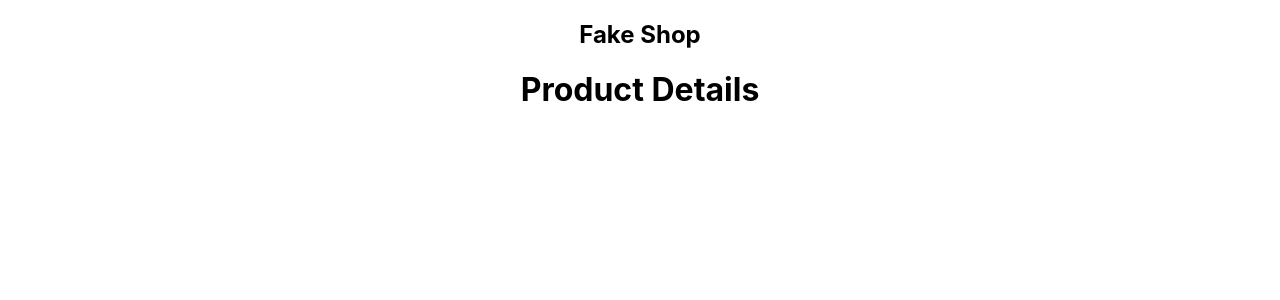
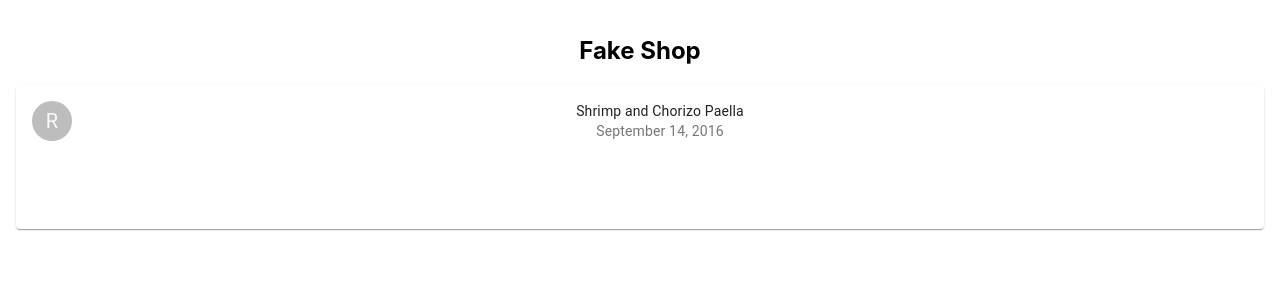
Before and after one commit to JahongirHamidov/Redux_app, a React (Create React App) app: page /product/1 in a window 1280 px wide. Shown: the top 300 px of the page. Built offline with nearby package versions, Linux system fonts and the light colour scheme; no server answers; the HTML template or start-up script is replaced by a standard one.

Commit message:
logiccally ended

```diff
--- /dev/null
+++ b/src/Components/Spinner/Spinner.js
@@ -0,0 +1,14 @@
+import React from 'react'
+import './SpinnerStyles.css'
+
+export default function Spinner() {
+    return (
+       <div>
+            <div class="blocks">
+                <div class="block orange"></div>
+                <div class="block blue"></div>
+            </div>
+        </div>
+
+    )
+}
--- /dev/null
+++ b/src/Components/Spinner/SpinnerStyles.css
@@ -0,0 +1,49 @@
+body {
+  margin: 0;
+  padding: 1rem;
+}
+
+.blocks {
+  height: 100vh;
+  display: flex;
+  align-items: center;
+  position: relative;
+  justify-content: center;
+}
+
+.block {
+  --sz: 8vmin;
+  --tX: 0;
+  --animation: 700ms cubic-bezier(0.3, 0.5, 0.4, 0.9) infinite alternate-reverse;
+  --hm: 4.5vmin;
+  height: var(--sz);
+  width: var(--sz);
+  background-image: var(--bg);
+  border-radius: 50%;
+  transform: translateX(var(--tX));
+  mix-blend-mode: lighten;
+}
+
+.orange {
+  --bg: linear-gradient(-50deg, #fbab7e 0%, #f7ce68 100%);
+  margin-right: var(--hm);
+  animation: attract-orange var(--animation);
+}
+
+.blue {
+  --bg: linear-gradient(50deg, #00bfd5 0%, #c5f5ff 100%);
+  margin-left: var(--hm);
+  animation: attract-blue var(--animation);
+}
+
+@keyframes attract-orange {
+  to {
+    transform: translateX(calc(var(--sz) + calc(var(--hm) / 4)));
+  }
+}
+
+@keyframes attract-blue {
+  to {
+    transform: translateX(calc(var(--sz) * -1 - calc(var(--hm) / 4)));
+  }
+}
--- a/src/Containers/ProductDetails.js
+++ b/src/Containers/ProductDetails.js
@@ -2,11 +2,26 @@ import React, {useEffect} from 'react'
 import { useParams } from 'react-router-dom'
 import axios from 'axios'
 import {useDispatch, useSelector} from 'react-redux'
-import { selectedProducts } from '../redux/Actions/productAction'
+import { selectedProducts, removeSelectedProducts } from '../redux/Actions/productAction'
+
+import {
+    Card,
+    CardHeader,
+    Collapse,
+    Avatar,
+    IconButton,
+    CardMedia,
+    Typography,
+    CardActions,
+    CardContent,
+} from '@material-ui/core'
+
+import Spinner from '../Components/Spinner/Spinner.js'
 
 
 const ProductDetails = () => {
     const product = useSelector((state) => state.product)
+    const {image, title, price, category, description} = product
     const {productId} = useParams()
     const dispatch = useDispatch()
     console.log(productId)
@@ -24,12 +39,60 @@ const ProductDetails = () => {
             if( productId && productId != ''){
                 fetchProductDetails()
             }
+            return () => {
+                dispatch(removeSelectedProducts())
+            }
         }, [productId])
+
+
+
+    const [expanded, setExpanded] = React.useState(false);
+
+    const handleExpandClick = () => {
+        setExpanded(!expanded);
+    };
+
 
     return (
         <div>
-            <h1>Product Details</h1>
+            { product.length ===0 ? (
+                <Spinner />
+            ) : (
+                <Card sx={{ maxWidth: 345 }}>
+                    <CardHeader
+                        avatar={
+                        <Avatar aria-label="recipe">
+                            R
+                        </Avatar>
+                        }
+                        action={
+                        <IconButton aria-label="settings">
+                        </IconButton>
+                        }
+                        title="Shrimp and Chorizo Paella"
+                        subheader="September 14, 2016"
+                    />
+                    <CardContent>
+                        <Typography variant="body2" color="text.secondary">
+                            {description}
+                        </Typography>
+                    </CardContent>
+                    <CardActions disableSpacing>
+                        <IconButton aria-label="add to favorites">
+                        </IconButton>
+                        <IconButton aria-label="share">
+                        </IconButton>
+                    </CardActions>
+                    <Collapse in={expanded} timeout="auto" unmountOnExit>
+                        <CardContent>
+                        <Typography paragraph>{category}</Typography>
+                        <h1>{price}</h1>
+                        </CardContent>
+                    </Collapse>
+                </Card>
+                )}
         </div>
+
     )
 }
 
--- a/src/redux/Actions/productAction.js
+++ b/src/redux/Actions/productAction.js
@@ -19,7 +19,7 @@ export const selectedProducts = (products) => {
     }
 }
 
-export const removeSelectedProducts = (products) => {
+export const removeSelectedProducts = () => {
     return {
         type: REMOVE_SELECTED_PRODUCT
     }
--- a/src/redux/Reducers/index.js
+++ b/src/redux/Reducers/index.js
@@ -1,15 +1,13 @@
 import {combineReducers} from 'redux'
 import {
     productReducer,
-    selectedProductReducer,
-    removeSelectedProductReducer
+    selectedProductReducer
 
 } from './productReducer'
 
 const reducers = combineReducers({
     productReducer,
-    product: selectedProductReducer,
-    removeSelectedProductReducer
+    product: selectedProductReducer
 
 })
 
--- a/src/redux/Reducers/productReducer.js
+++ b/src/redux/Reducers/productReducer.js
@@ -21,16 +21,9 @@ export const selectedProductReducer = (state={}, type, payload) => {
     switch (type) {
         case SELECTED_PRODUCT:
             return { ...state, ...payload }
+        case REMOVE_SELECTED_PRODUCT:
+            return {}
         default:
             return state;
     }
 }
-
-export const removeSelectedProductReducer = ( state={}, type, payload ) => {
-    switch (type) {
-        case REMOVE_SELECTED_PRODUCT:
-            return {...state}
-        default:
-            return state
-    }
-}
```
